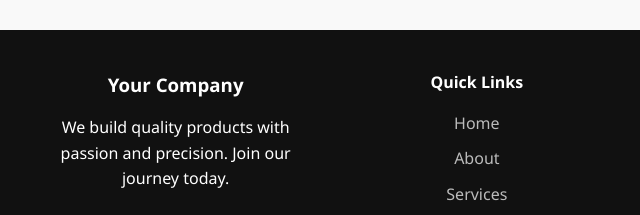
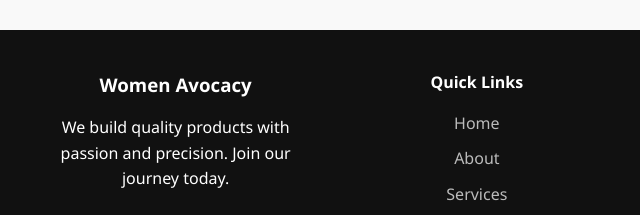
Before and after one commit to Mosayapps/advocacy, a plain HTML site: page index.html in a window 1280 px wide. Shown: the part 2719-2934 px from the top of the page, 0-640 px from the left. Drawn offline with Linux system fonts and the light colour scheme; files whose address does not match are found by name.

Commit message:
Update index.html

```diff
--- a/index.html
+++ b/index.html
@@ -138,7 +138,7 @@
   <footer class="footer">
     <div class="footer-container">
       <div class="footer-about">
-        <h3>Your Company</h3>
+        <h3>Women Avocacy</h3>
         <p>We build quality products with passion and precision. Join our journey today.</p>
       </div>
 
```
